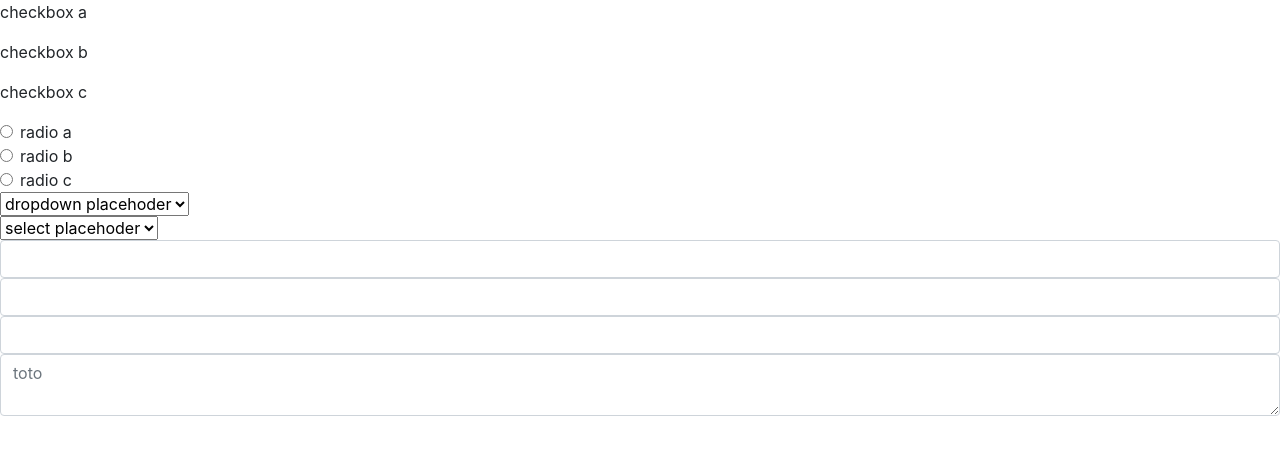
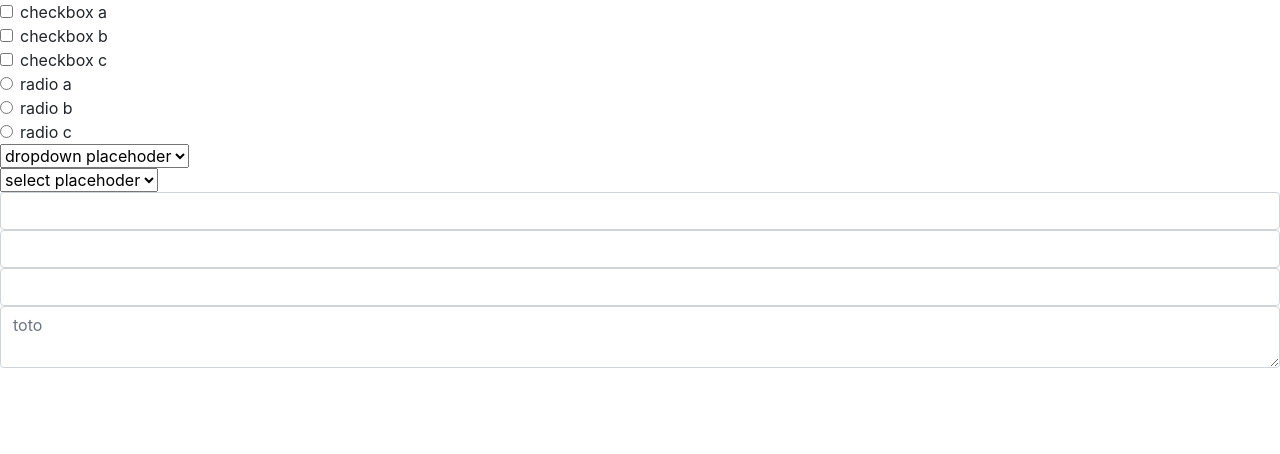
Before and after one commit to viococo/react-form-builder, a React (Create React App) app in the folder application/: page / in a window 1280 px wide. Shown: the top 454 px of the page. Built offline with nearby package versions, Linux system fonts and the light colour scheme.

Commit message:
add "check" on FieldCheckbox's FormGroup

```diff
--- a/application/src/components/Inputs/FieldCheckbox.tsx
+++ b/application/src/components/Inputs/FieldCheckbox.tsx
@@ -39,7 +39,7 @@ export const FieldCheckbox = ({
     <div {...{ className }}>
       {Object.entries(options).map(([value, { text }]) => {
         return (
-          <FormGroup {...{ key: value }}>
+          <FormGroup check {...{ key: value }}>
             <Label check>
               <Input
                 {...{
```
